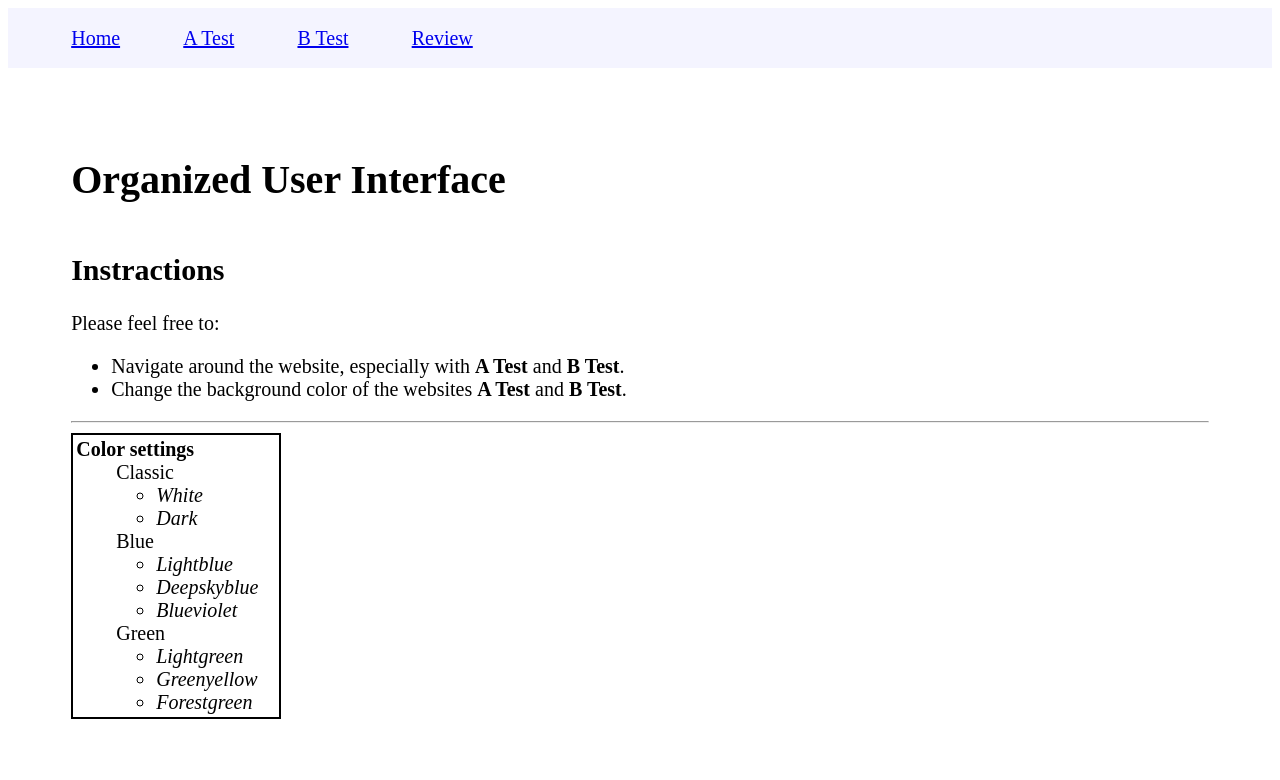
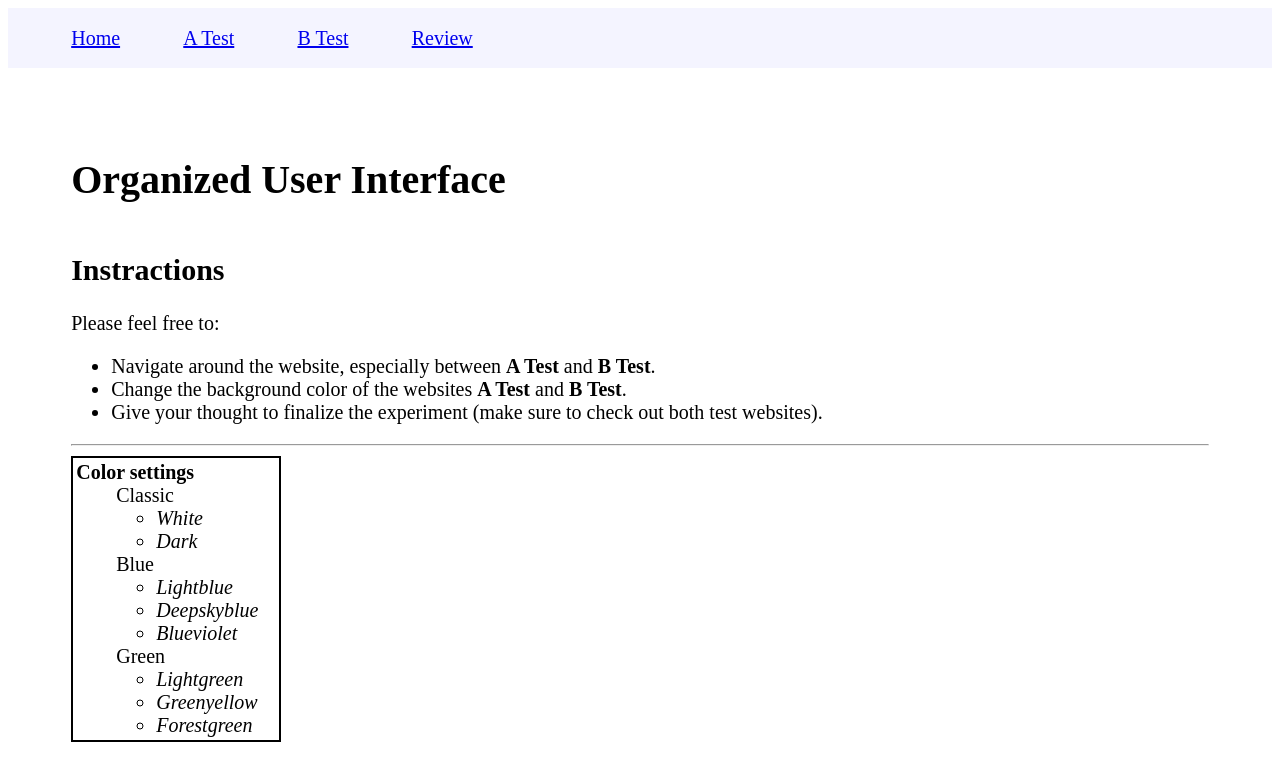
Before and after one commit to VGuowei/CO1111, a plain HTML site: page aTest.html in a window 1280 px wide. Drawn offline with Linux system fonts and the light colour scheme.

Commit message:
Update aTest.html

```diff
--- a/aTest.html
+++ b/aTest.html
@@ -17,8 +17,9 @@
 		<h2 style="margin-top:50px;">Instractions</h2>
 		<p>Please feel free to:</p>
 		<ul>
-			<li>Navigate around the website, especially with <b>A Test</b> and <b>B Test</b>.</li>
+			<li>Navigate around the website, especially between <b>A Test</b> and <b>B Test</b>.</li>
 			<li>Change the background color of the websites <b>A Test</b> and <b>B Test</b>.</li>
+			<li>Give your thought to finalize the experiment (make sure to check out both test websites).</li>
 		</ul>
 		<hr>
 		<div class="color">
```
